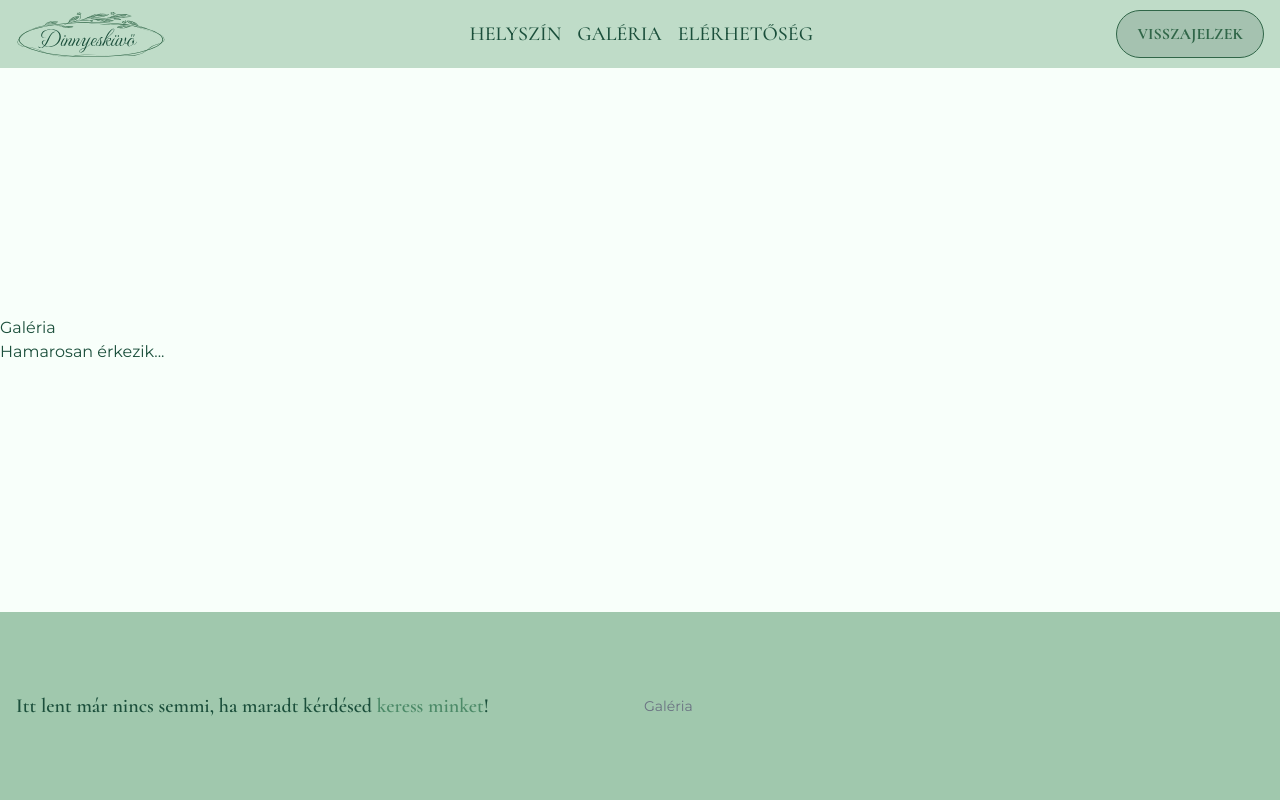
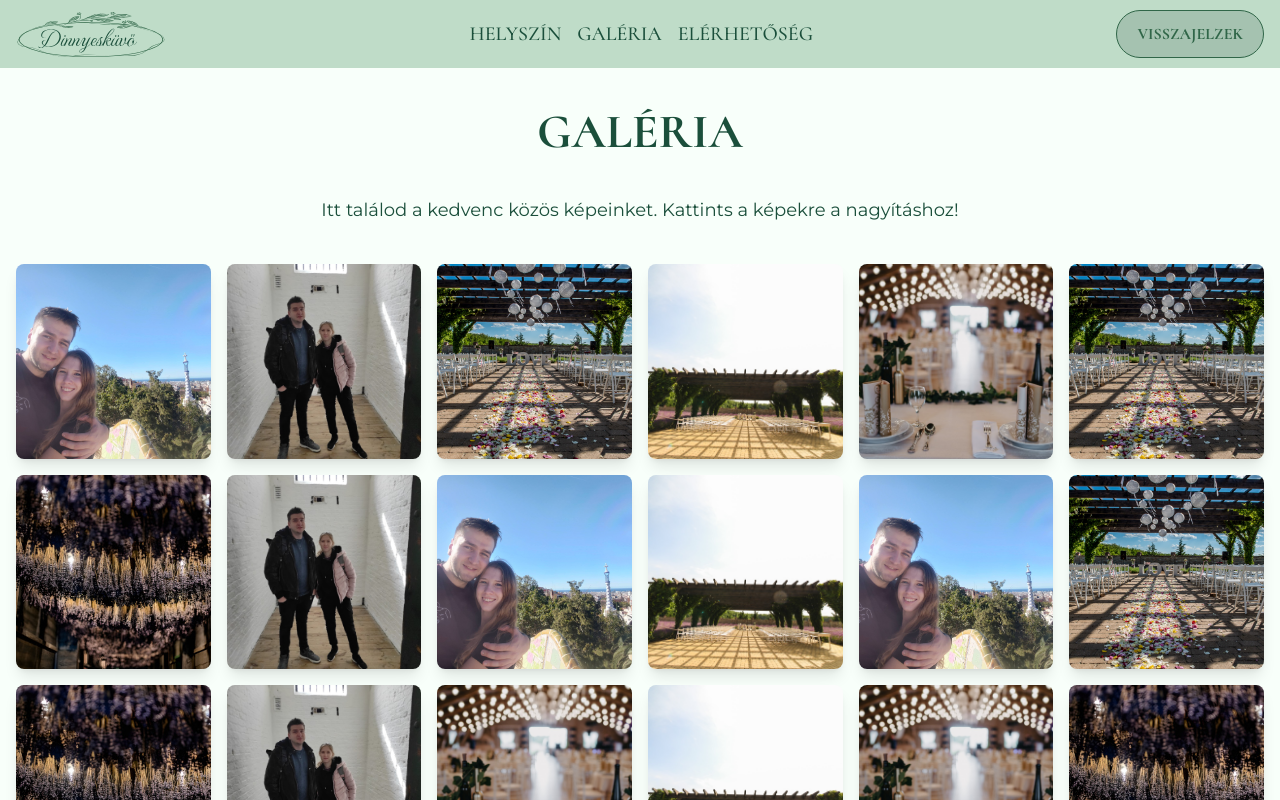
Before and after one commit to torokt21/wedding-website, a Next.js app: page /gallery in a window 1280 px wide. Shown: the top 800 px of the page. Built offline with nearby package versions, Linux system fonts and the light colour scheme; what tailwindcss-animated would draw is missing.

Commit message:
Add gallery

```diff
--- a/src/app/gallery/data.ts
+++ b/src/app/gallery/data.ts
@@ -1,8 +1,20 @@
 export default [
 	{ src: "/img/gallery/01.jpg", description: "Gallery Image 1" },
 	{ src: "/img/gallery/02.jpg", description: "Gallery Image 2" },
+	{ src: "/img/gallery/04.jpg", description: "Gallery Image 4" },
 	{ src: "/img/gallery/03.jpg", description: "Gallery Image 3" },
+	{ src: "/img/gallery/05.jpg", description: "Gallery Image 5" },
 	{ src: "/img/gallery/04.jpg", description: "Gallery Image 4" },
+	{ src: "/img/gallery/06.jpg", description: "Gallery Image 6" },
+	{ src: "/img/gallery/02.jpg", description: "Gallery Image 2" },
+	{ src: "/img/gallery/01.jpg", description: "Gallery Image 1" },
+	{ src: "/img/gallery/03.jpg", description: "Gallery Image 3" },
+	{ src: "/img/gallery/01.jpg", description: "Gallery Image 1" },
+	{ src: "/img/gallery/04.jpg", description: "Gallery Image 4" },
+	{ src: "/img/gallery/06.jpg", description: "Gallery Image 6" },
+	{ src: "/img/gallery/02.jpg", description: "Gallery Image 2" },
+	{ src: "/img/gallery/05.jpg", description: "Gallery Image 5" },
+	{ src: "/img/gallery/03.jpg", description: "Gallery Image 3" },
 	{ src: "/img/gallery/05.jpg", description: "Gallery Image 5" },
 	{ src: "/img/gallery/06.jpg", description: "Gallery Image 6" },
 ] as const;
--- a/src/app/gallery/page.tsx
+++ b/src/app/gallery/page.tsx
@@ -1,8 +1,94 @@
+"use client";
+
+import { useEffect, useState } from "react";
+import { useRouter, useSearchParams } from "next/navigation";
+
+import Container from "../ui/container";
+import Image from "next/image";
+import ImageModal from "../ui/imageModal";
+import { cormorant } from "../ui/navbar";
+import data from "./data";
+
 export default function VenuePage() {
+	const images = data;
+	const router = useRouter();
+	const searchParams = useSearchParams();
+	const [selectedImageIndex, setSelectedImageIndex] = useState<number | null>(null);
+
+	// Handle URL parameter on component mount
+	useEffect(() => {
+		const imageParam = searchParams.get("image");
+		if (imageParam) {
+			const imageIndex = parseInt(imageParam, 10);
+			if (imageIndex >= 0 && imageIndex < images.length) {
+				setSelectedImageIndex(imageIndex);
+			}
+		}
+	}, [searchParams, images.length]);
+
+	const openModal = (index: number) => {
+		setSelectedImageIndex(index);
+		router.push(`/gallery?image=${index}`, { scroll: false });
+	};
+
+	const closeModal = () => {
+		setSelectedImageIndex(null);
+		router.push("/gallery", { scroll: false });
+	};
+
+	const goToNext = () => {
+		if (selectedImageIndex !== null) {
+			const nextIndex = (selectedImageIndex + 1) % images.length;
+			setSelectedImageIndex(nextIndex);
+			router.push(`/gallery?image=${nextIndex}`, { scroll: false });
+		}
+	};
+
+	const goToPrevious = () => {
+		if (selectedImageIndex !== null) {
+			const prevIndex = selectedImageIndex === 0 ? images.length - 1 : selectedImageIndex - 1;
+			setSelectedImageIndex(prevIndex);
+			router.push(`/gallery?image=${prevIndex}`, { scroll: false });
+		}
+	};
+
 	return (
 		<div>
-			<h1>Galéria</h1>
-			<p>Hamarosan érkezik...</p>
+			<h1
+				className={`text-3xl xl:text-5xl font-bold ${cormorant.className} antialiased uppercase my-10 text-center`}>
+				Galéria
+			</h1>
+			<p className="text-center text-lg mb-10">
+				Itt találod a kedvenc közös képeinket. Kattints a képekre a nagyításhoz!
+			</p>
+			<Container>
+				<div className="grid grid-cols-2 md:grid-cols-6 gap-4 my-10">
+					{images.map((image, index) => (
+						<div key={index} className="aspect-square">
+							<Image
+								src={image.src}
+								width={500}
+								height={500}
+								alt={image.description}
+								className="object-cover rounded-lg shadow-lg aspect-square cursor-pointer"
+								onClick={() => openModal(index)}
+							/>
+						</div>
+					))}
+				</div>
+			</Container>
+
+			{/* Image Modal */}
+			{selectedImageIndex !== null && (
+				<ImageModal
+					src={images[selectedImageIndex].src}
+					alt={images[selectedImageIndex].description}
+					isOpen={selectedImageIndex !== null}
+					onClose={closeModal}
+					onNext={goToNext}
+					onPrevious={goToPrevious}
+				/>
+			)}
 		</div>
 	);
 }
--- /dev/null
+++ b/src/app/ui/imageModal.tsx
@@ -0,0 +1,100 @@
+"use client";
+
+import Image from "next/image";
+import { useEffect } from "react";
+
+interface ImageModalProps {
+	src: string;
+	alt: string;
+	isOpen: boolean;
+	onClose: () => void;
+	onNext?: () => void;
+	onPrevious?: () => void;
+}
+
+export default function ImageModal({
+	src,
+	alt,
+	isOpen,
+	onClose,
+	onNext,
+	onPrevious,
+}: ImageModalProps) {
+	useEffect(() => {
+		const handleEscape = (e: KeyboardEvent) => {
+			if (e.key === "Escape") {
+				onClose();
+			} else if (e.key === "ArrowLeft" && onPrevious) {
+				onPrevious();
+			} else if (e.key === "ArrowRight" && onNext) {
+				onNext();
+			}
+		};
+
+		if (isOpen) {
+			document.addEventListener("keydown", handleEscape);
+			document.body.style.overflow = "hidden";
+		}
+
+		return () => {
+			document.removeEventListener("keydown", handleEscape);
+			document.body.style.overflow = "unset";
+		};
+	}, [isOpen, onClose, onNext, onPrevious]);
+
+	if (!isOpen) return null;
+
+	return (
+		<div className="fixed inset-0 z-500 flex items-center justify-center bg-[rgba(0,0,0,0.8)]">
+			{/* Close button */}
+			<button
+				onClick={onClose}
+				className="absolute top-4 right-4 text-white text-4xl hover:text-gray-300 z-60 cursor-pointer"
+				aria-label="Close modal">
+				×
+			</button>
+
+			{/* Modal content */}
+			<div className="relative max-h-screen w-full h-full flex items-center justify-center p-4">
+				{/* Previous button */}
+				<button
+					onClick={onPrevious}
+					className="absolute left-4 top-1/2 pb-1 pr-[2px] transform -translate-y-1/2 text-white text-3xl hover:text-gray-300 z-20 bg-[rgba(0,0,0,0.5)] rounded-full w-12 h-12 flex items-center justify-center cursor-pointer"
+					aria-label="Previous image">
+					‹
+				</button>
+
+				{/* Next button */}
+				<button
+					onClick={onNext}
+					className="absolute right-4 top-1/2 pb-1 pl-[2px] transform -translate-y-1/2 text-white text-3xl hover:text-gray-300 z-20 bg-[rgba(0,0,0,0.5)] rounded-full w-12 h-12 flex items-center justify-center cursor-pointer"
+					aria-label="Next image">
+					›
+				</button>
+
+				{/* Left click area */}
+				<div
+					className="absolute left-0 top-0 w-1/2 h-full cursor-pointer z-10 "
+					onClick={onPrevious}
+					aria-label="Previous image"
+				/>
+
+				{/* Right click area */}
+				<div
+					className="absolute right-0 top-0 w-1/2 h-full cursor-pointer z-10"
+					onClick={onNext}
+					aria-label="Next image"
+				/>
+
+				<Image
+					src={src}
+					alt={alt}
+					width={1200}
+					height={800}
+					className="max-w-full max-h-[90vh] object-contain rounded-lg"
+					priority
+				/>
+			</div>
+		</div>
+	);
+}
```
